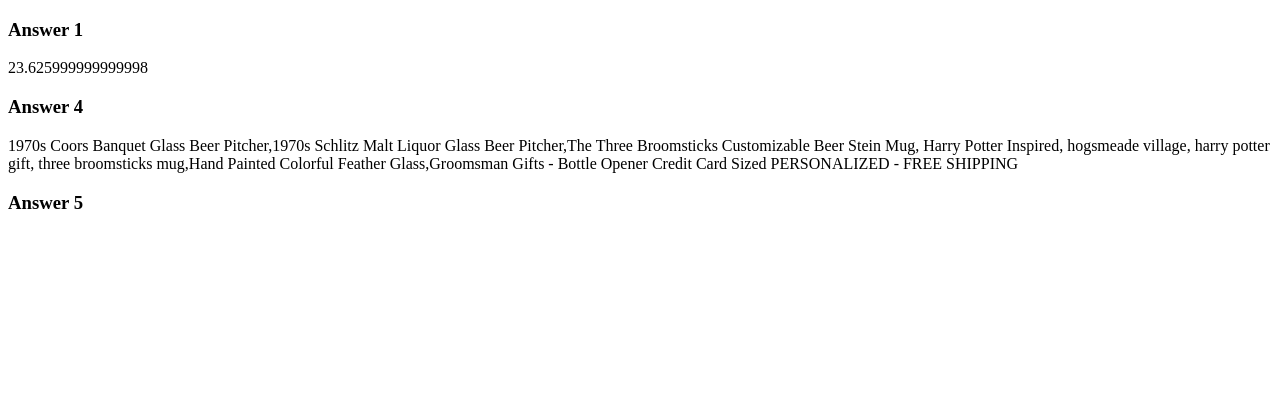
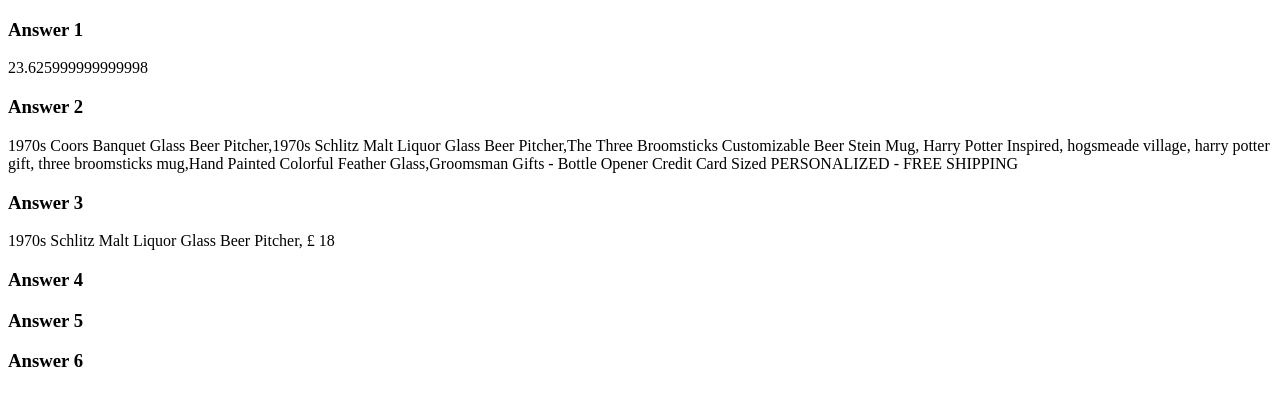
Before and after one commit to Rodneyfowlkes/Functional-Etsy-Items, a plain HTML site: page index.html in a window 1280 px wide. Drawn offline with Linux system fonts and the light colour scheme.

Commit message:
finished question 3

```diff
--- a/index.html
+++ b/index.html
@@ -8,11 +8,22 @@
     <h3>Answer 1</h3>
     <div class="answer" id="answer1"></div>
 
-    <h3>Answer 4</h3>
+    <h3>Answer 2</h3>
+    <div class="answer" id="answer2"></div>
+
+    <h3>Answer 3</h3>
+    <div class="answer" id="answer3"></div>
+
+     <h3>Answer 4</h3>
     <div class="answer" id="answer4"></div>
 
-    <h3>Answer 5</h3>
+     <h3>Answer 5</h3>
     <div class="answer" id="answer5"></div>
+
+     <h3>Answer 6</h3>
+    <div class="answer" id="answer6"></div>
+
+
 
     <script src="items.js"></script>
     <script src="main.js"></script>
--- a/main.js
+++ b/main.js
@@ -25,4 +25,22 @@ var horse = function (x) {
 return price_ranged_items;
 };
 
-document.querySelector("#answer4").textContent = horse(items)
+document.querySelector("#answer2").textContent = horse(items)
+
+
+
+
+var goat = function (x) {
+  var gbp_item = []
+  x.forEach(function(n) {
+  if (n.currency_code == "GBP"){
+    gbp_item.push(n.title);
+    gbp_item.push(" \xA3 "+ n.price);
+  }
+
+ });
+return gbp_item;
+};
+
+
+document.querySelector("#answer3").textContent = goat(items)
```
